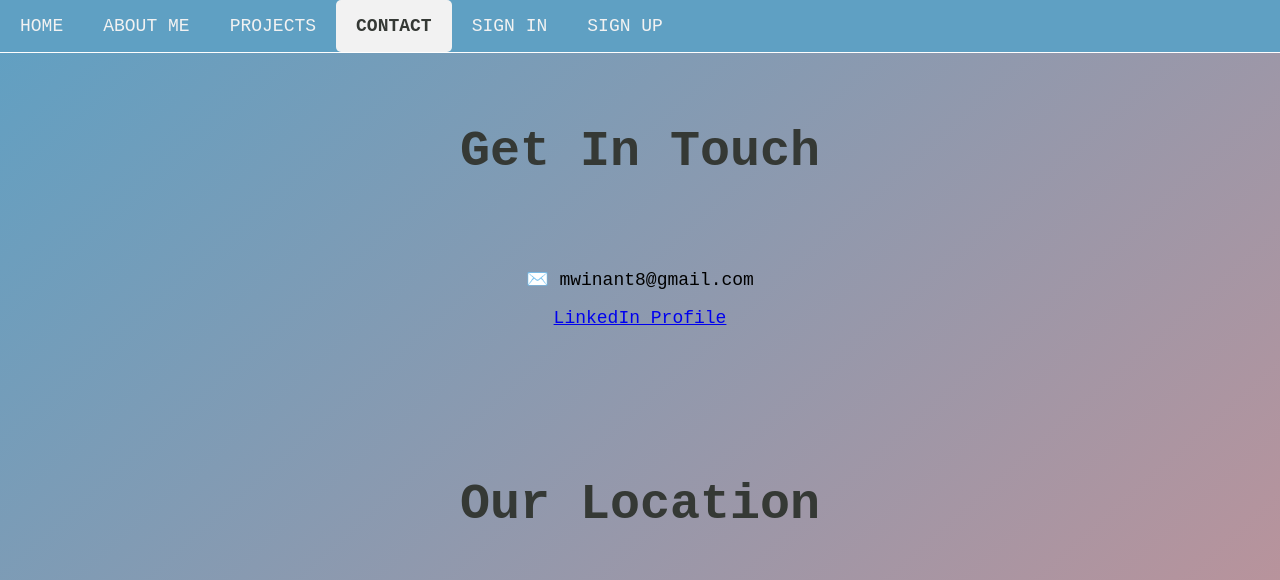
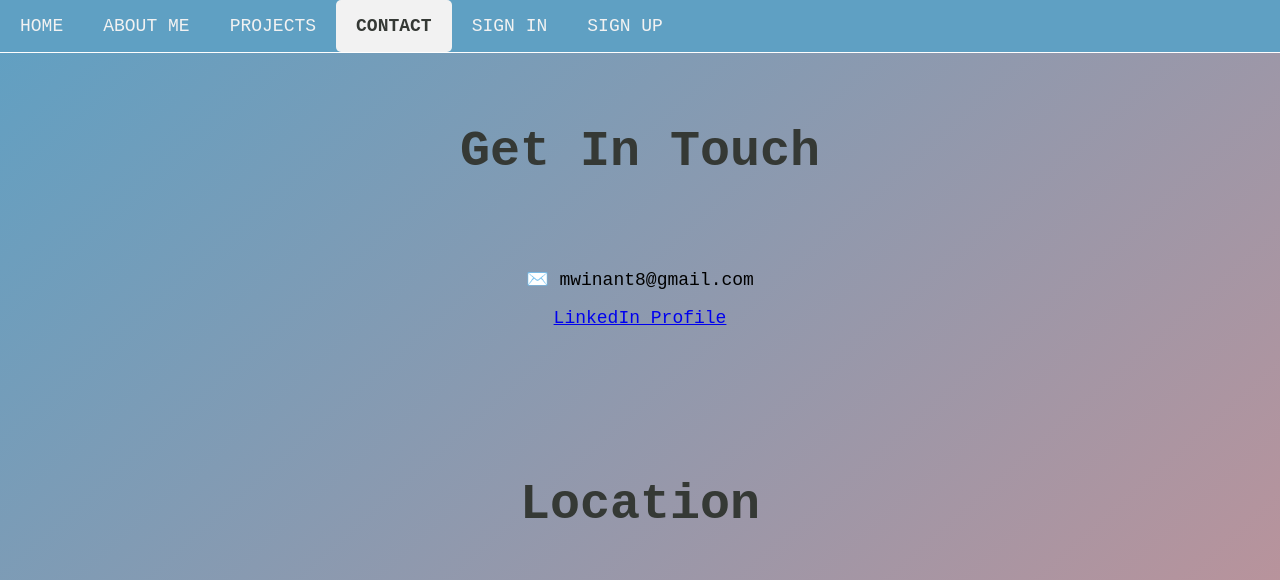
Before and after one commit to mwinant/CS360-Portfolio, a plain HTML site: page contact.html in a window 1280 px wide. Shown: the top 580 px of the page. Drawn offline with Linux system fonts and the light colour scheme; grey boxes are pictures that could not be loaded.

Commit message:
updated contact page

```diff
--- a/contact.html
+++ b/contact.html
@@ -18,7 +18,7 @@
             </a>
         </p>
     </div>
-    <h3 style="text-align: center;">Our Location</h3>
+    <h3 style="text-align: center;">Location</h3>
 
     <div class="map-container">
         <iframe
```
